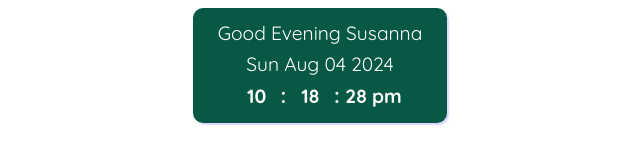
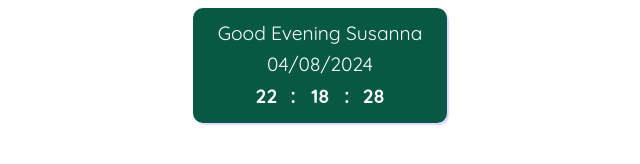
Before and after one commit to SusannaPatricia/notion, a plain HTML site: page index.html in a window 1280 px wide. Shown: the whole page, without its empty margins (320-960 px from the left). Drawn offline with Linux system fonts and the light colour scheme.

Commit message:
Update index.html

```diff
--- a/index.html
+++ b/index.html
@@ -98,48 +98,36 @@
     <script>
         function date() {
             var today = new Date();
-            document.getElementById('date').innerHTML = today.toDateString();
+            var day = zeros(today.getDate());
+            var month = zeros(today.getMonth() + 1); // Months are zero-indexed
+            var year = today.getFullYear();
+            document.getElementById('date').innerHTML = `${day}/${month}/${year}`;
         }
 
         function clock() {
             var today = new Date();
-            var hour = zeros(twelveHour(today.getHours()));
+            var hour = zeros(today.getHours());
             var minutes = zeros(today.getMinutes());
             var seconds = zeros(today.getSeconds());
-            if (today.getHours() >= 12) {
-                seconds += " pm";
-            } else {
-                seconds += " am";
-            }
-            hrs = today.getHours();
-            if (hrs < 12)
-                greet = 'Good Morning Susanna';
-            else if (hrs >= 12 && hrs <= 17)
-                greet = 'Good Afternoon Susanna';
-            else if (hrs >= 17 && hrs <= 24)
-                greet = 'Good Evening Susanna';
-            document.getElementById('greet').innerHTML = greet;
+
             document.getElementById('hour').innerHTML = hour;
             document.getElementById('min').innerHTML = minutes;
             document.getElementById('sec').innerHTML = seconds;
-        }
 
-        function twelveHour(hour) {
-            if (hour > 12) {
-                return hour -= 12;
-            } else if (hour === 0) {
-                return hour = 12;
-            } else {
-                return hour;
-            }
+            var hrs = today.getHours();
+            var greet;
+            if (hrs < 12)
+                greet = 'Good Morning Susanna';
+            else if (hrs >= 12 && hrs < 17)
+                greet = 'Good Afternoon Susanna';
+            else
+                greet = 'Good Evening Susanna';
+            document.getElementById('greet').innerHTML = greet;
         }
 
         // adds zero in front of single digit number
         function zeros(num) {
-            if (num < 10) {
-                num = '0' + num;
-            };
-            return num;
+            return num < 10 ? '0' + num : num;
         }
 
         function dateTime() {
@@ -148,8 +136,7 @@
             setTimeout(dateTime, 500);
         }
 
-        dateTime()
-        // END
+        dateTime();
     </script>
 
 </body>
```
